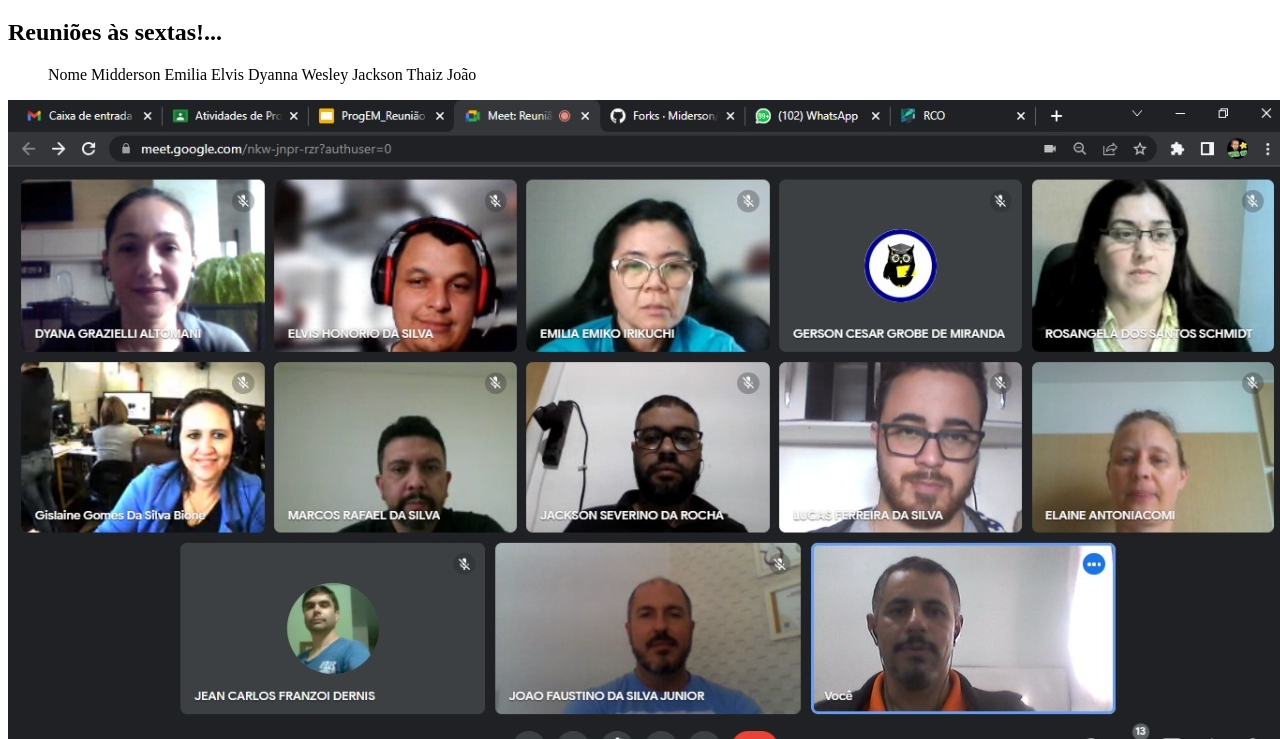
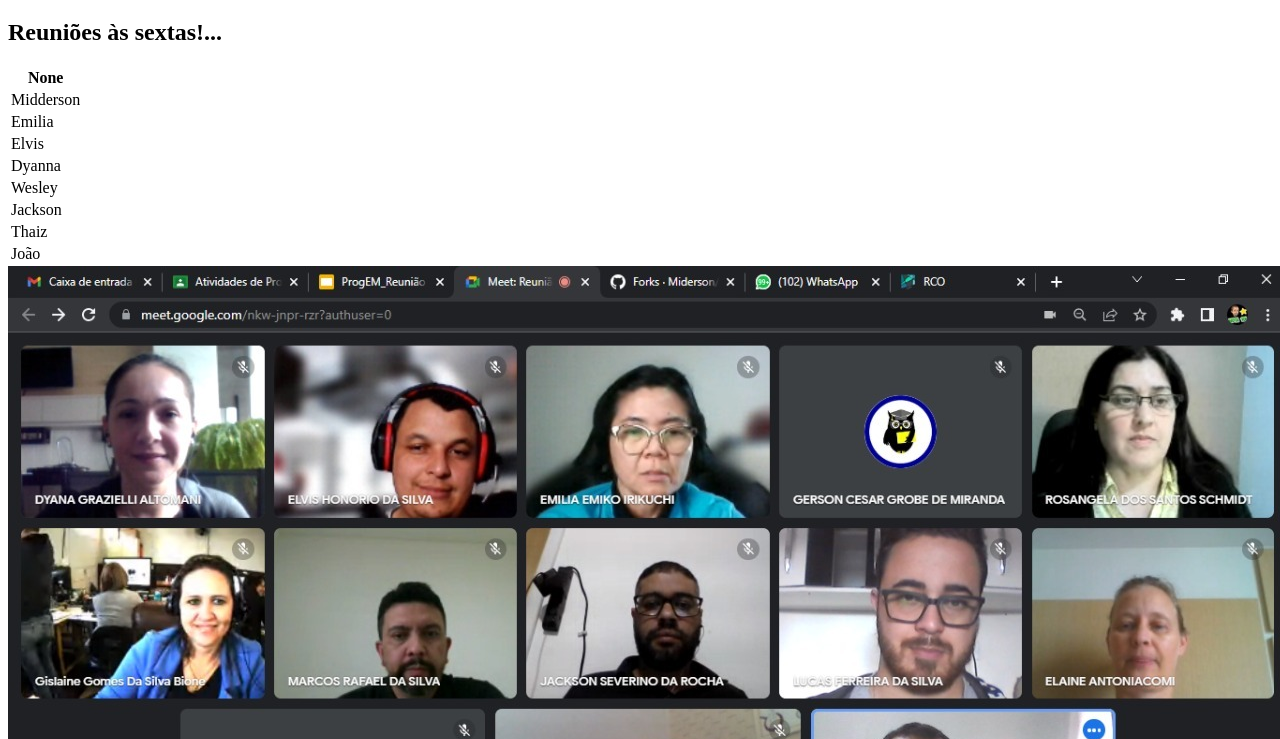
Before and after one commit to jacksonsr451/nosso-grupo, a plain HTML site: page index.html in a window 1280 px wide. Shown: the part 61-800 px from the top of the page. Drawn offline with Linux system fonts and the light colour scheme.

Commit message:
Refactoring table

```diff
--- a/index.html
+++ b/index.html
@@ -11,39 +11,39 @@
 
     <h2>Reuniões às sextas!...</h2>
 
-    <ul>
+    <table>
         <thead>
-            <td>
-                Nome
-            </td>
+            <tr>
+                <th>None</th>
+            </tr>
         </thead>
         <tbody>
             <tr>
-                Midderson
+                <td>Midderson</td>
             </tr>
             <tr>
-                Emilia
+                <td>Emilia</td>
             </tr>
             <tr>
-                Elvis
+                <td>Elvis</td>
             </tr>
             <tr>
-                Dyanna
+                <td>Dyanna</td>
             </tr>
             <tr>
-                Wesley
+                <td>Wesley</td>
             </tr>
             <tr>
-                Jackson
+                <td>Jackson</td>
             </tr>
             <tr>
-                Thaiz
+                <td>Thaiz</td>
             </tr>
             <tr>
-                João
+                <td>João</td>
             </tr>
         </tbody>
-    </ul>
+    </table>
     <img class="imagem-um" src="./imagem-grupo.jpeg">
 </body>
 </html>
```
